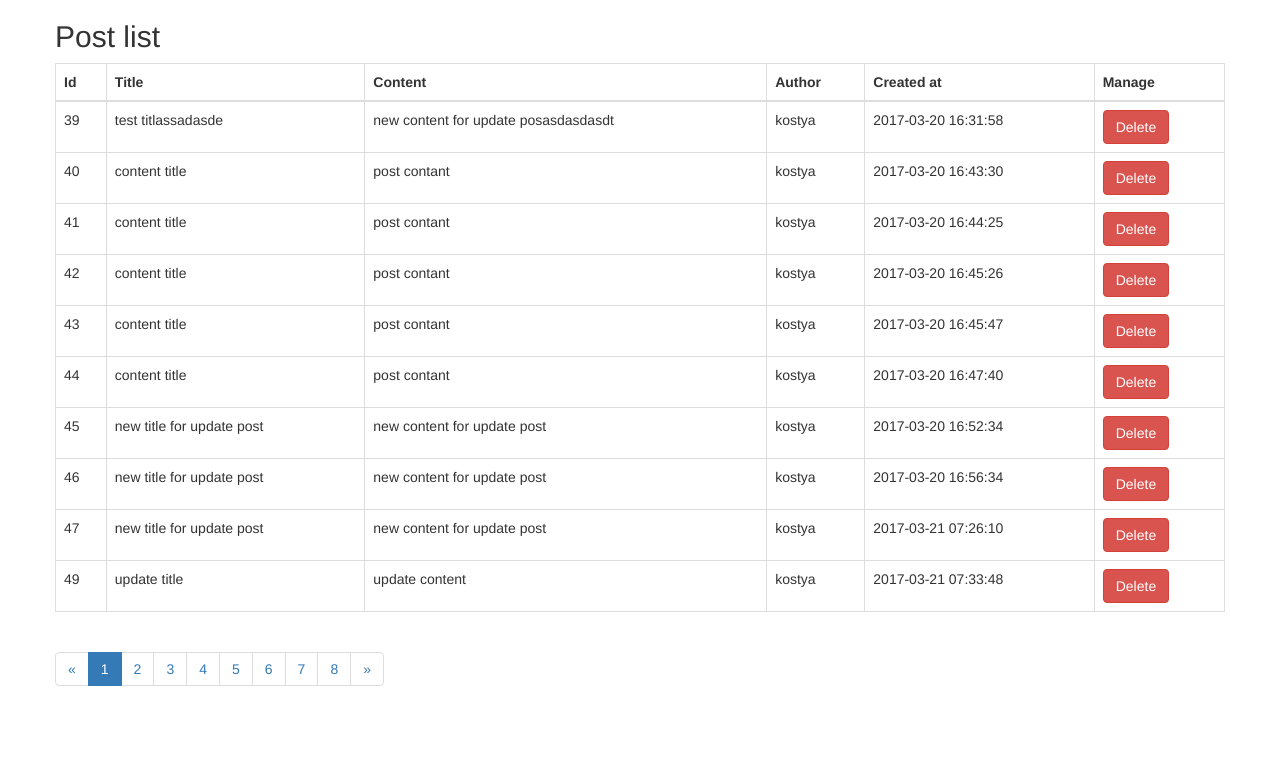
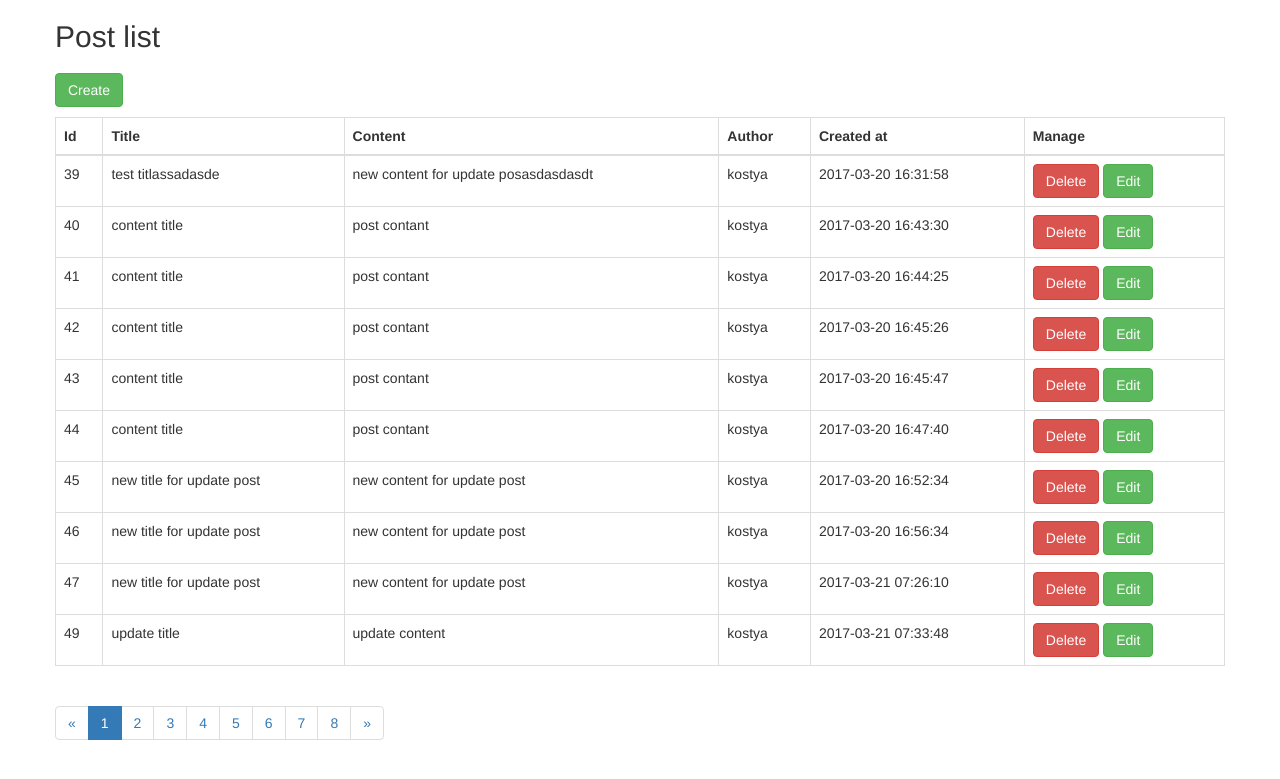
Before and after one commit to Konstyantin/restProject, a PHP site: page /index in a window 1280 px wide. Shown: the top 779 px of the page. Run offline with PHP 8.4, Linux system fonts and the light colour scheme; data comes from the database, SQL or seed files in the repository; a stand-in replaces the project's code that opens the database connection.

Commit message:
update list post

```diff
--- a/public/css/style.css
+++ b/public/css/style.css
@@ -2,6 +2,10 @@
     margin-top: 20px;
 }
 
-.update-post {
+.update-post-btn {
     margin-top: 10px;
 }
+
+.create-post-btn {
+    margin: 10px 0;
+}
--- a/public/js/script.js
+++ b/public/js/script.js
@@ -17,10 +17,9 @@
          *
          * @param route
          */
-        setRouute: function (route) {
+        setRoute: function (route) {
             this.route = route;
         },
-
 
         /**
          * Get current route
@@ -45,9 +44,9 @@
      * Stored template components
      */
     var templateComponent = {
-        postUpdateBtn: '<div class="post-manage-item update-btn"><a href="#" class="btn btn-primary update-post">Update</a></div>',
-        postUpdateTitleField: '<div class="post-update-title-field"><input type="text" name="title" placeholder="title" class="form-control"></div>',
-        postUpdateContentField: '<div class="post-update-content-field"><input type="text" name="content" placeholder="content" class="form-control"></div>',
+        postUpdateBtn: '<div class="post-manage-item"><a href="#" class="btn btn-primary update-post-btn">Update</a></div>',
+        postUpdateTitleField: '<div><input type="text" name="title" placeholder="title" class="form-control title-post-input"></div>',
+        postUpdateContentField: '<div><input type="text" name="content" placeholder="content" class="form-control content-post-input"></div>'
     };
 
     /**
@@ -59,6 +58,8 @@
      */
     function Event() {
 
+        this.fieldComponent = new FieldComponent();
+
         // inherit template component
         this.__proto__ = templateComponent;
 
@@ -69,92 +70,66 @@
             this.delete();
         };
 
-        this.request = new Request();
+        var that = this,
+            container = $('.post-container'),
+            listPost = container.find('.post-item'),
+            deleteBtn = listPost.find('.delete-post-btn'),
+            updateBtn = listPost.find('.edit-post-btn');
 
-        var that = this,
-            container = $('.post-container-list'),   //container which store post
-            postItem = container.find('.post-item'), //posts
-            deleteBtn = postItem.find('.btn-danger');
+        this.update = function () {
+            updateBtn.on('click', function (e) {
+                e.preventDefault();
 
-        // update post
-        this.update = function () {
+                var $this = $(this),
+                    post = $this.parents('.post-item'),
+                    titleBlock = post.find('.post-item-title'),
+                    contentBlock = post.find('.post-item-content');
 
-            postItem.on('click', function () {
+                listPost.removeClass('active');
 
-                var $this = $(this);
+                post.addClass('active');
 
-                $this.siblings('.post-item').removeClass('active');
-                $this.addClass('active');
+                if (that.fieldComponent.checkExistField(post)) {
 
-
-                $.each(postItem, function () {
-                    that.destroyUpdateFiled(this);
-                });
-
-                if ($this.hasClass('active')) {
-                    return that.buildUpdateField($this);
                 }
             });
         };
 
-        // delete post
         this.delete = function () {
             deleteBtn.on('click', function (e) {
                 e.preventDefault();
-
-                var $this = $(this),
-                    post = $this.parents('.post-item'),
-                    postId = post.attr('id');
-
-                post.remove();
-
-                that.request.sendRequest('post/' + postId, null, 'DELETE');
             })
         };
 
         this.create = function () {
 
         };
+    }
 
-        /**
-         * Build update field
-         *
-         * Add fields which user for update post item data
-         *
-         * @param post
-         */
-        this.buildUpdateField = function (post) {
-            var titleBlock = post.find('.post-item-title'),
-                contentBlock = post.find('.post-item-content'),
-                manageBlock = post.find('.post-manage-list');
+    function FieldComponent() {
 
-            titleBlock.append(that.postUpdateTitleField);
-            contentBlock.append(that.postUpdateContentField);
-            manageBlock.append(that.postUpdateBtn);
+        this.checkExistField = function (post) {
+            var titleField = post.find('.title-post-input'),
+                contentField = post.find('.content-post-input'),
+                updateBtn = post.find('.update-post-btn');
+
+            return (titleField.length && contentField.length && updateBtn.length) ? true : false;
         };
 
-        /**
-         * Destroy update field
-         *
-         * Remove field which use for update post item
-         *
-         * @param post
-         */
-        this.destroyUpdateFiled = function (post) {
+        this.createEditFieldPost = function (post) {
+            var titleBlock = post.find('.post-item-title'),
+                contentField = post.find('.content-post-input'),
+                updateBtn = post.find('.update-post-btn');
 
-            var post = $(post),
-                titlePostField = post.find('.post-update-title-field'),
-                contentPostField = post.find('.post-update-content-field'),
-                updatePostBtn = post.find('.update-btn');
 
-            if (titlePostField.length && contentPostField.length && updatePostBtn.length) {
-                titlePostField.remove();
-                contentPostField.remove();
-                updatePostBtn.remove();
-            }
         }
     }
 
+    /**
+     * Request
+     *
+     * @constructor
+     */
     function Request() {
 
         this.__proto__ = settings;
@@ -163,12 +138,14 @@
 
             var that = this;
 
-            that.setRouute(route);
+            that.setRoute(route);
 
             $.ajax({
                 url: that.getPath(),
                 type: method,
-                beforeSend: function(xhr){xhr.setRequestHeader('X-AUTH_TOKEN', that.token)},
+                beforeSend: function (xhr) {
+                    xhr.setRequestHeader('X-AUTH_TOKEN', that.token)
+                },
                 success: function (data) {
                     console.log(data);
                 }
@@ -184,5 +161,4 @@
 
     event.init();
 
-
 })(jQuery);
--- a/src/View/index.phtml
+++ b/src/View/index.phtml
@@ -1,7 +1,8 @@
 <div class="container">
     <div class="row">
-        <div class="post-container-list">
+        <div class="post-container">
             <h2>Post list</h2>
+            <a href="" class="btn btn-success create-post-btn">Create</a>
             <table class="table table-bordered">
                 <thead>
                 <tr>
@@ -23,12 +24,15 @@
                                     <?= $post->title; ?>
                                 </div>
                             </td>
-                            <td class="post-item-content"><?= $post->content?></td>
+                            <td class="post-item-content">
+                                <div><?= $post->content; ?></div>
+                            </td>
                             <td><?= $post->author ?></td>
                             <td><?= gmdate("Y-m-d H:i:s", $post->created_at);?></td>
                             <td class="post-manage-list">
                                 <div class="post-manage-item">
-                                    <a href="" class="btn btn-danger">Delete</a>
+                                    <a href="" class="btn btn-danger delete-post-btn">Delete</a>
+                                    <a href="" class="btn btn-success edit-post-btn">Edit</a>
                                 </div>
                             </td>
                         </tr>
```
